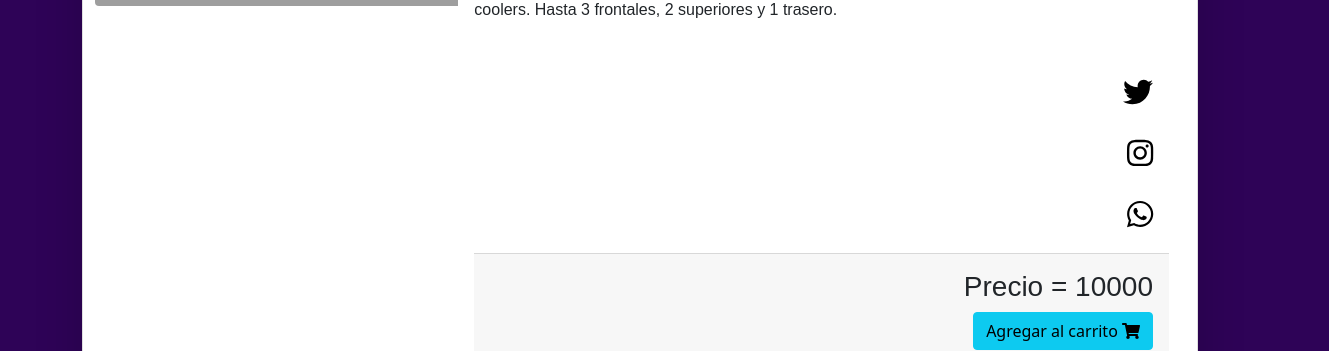
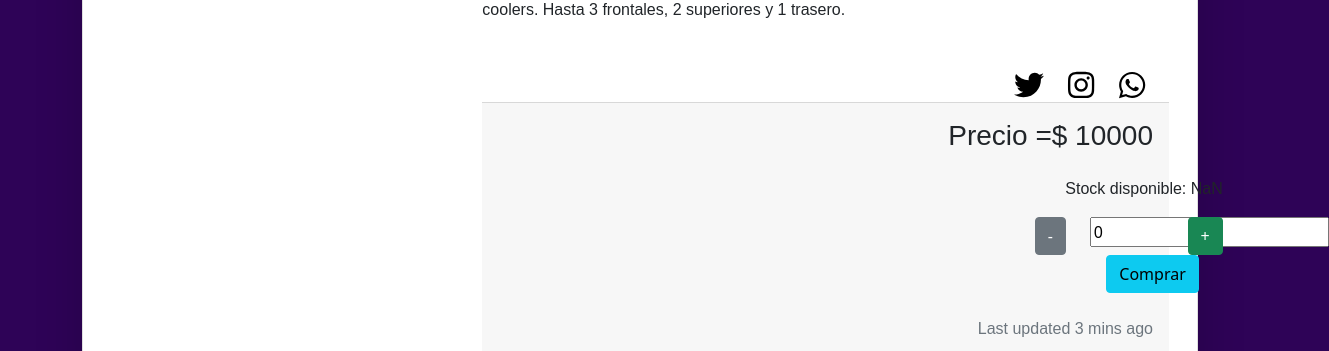
Before and after one commit to rozapa1998/ggtech2, a React (Create React App) app: page /detail/0 in a window 1280 px wide. Shown: the part 449-800 px from the top of the page, 1329 px wide, since content can reach past the window. Built offline with nearby package versions, Linux system fonts and the light colour scheme; grey boxes are pictures that could not be loaded.

Commit message:
desafio eventos

```diff
--- a/public/index.html
+++ b/public/index.html
@@ -10,34 +10,14 @@
       content="Web site created using create-react-app"
     />
     <link rel="apple-touch-icon" href="%PUBLIC_URL%/logo192.png" />
-    <!--
-      manifest.json provides metadata used when your web app is installed on a
-      user's mobile device or desktop. See https://developers.google.com/web/fundamentals/web-app-manifest/
-    -->
+
     <link rel="manifest" href="%PUBLIC_URL%/manifest.json" />
-    <!--
-      Notice the use of %PUBLIC_URL% in the tags above.
-      It will be replaced with the URL of the `public` folder during the build.
-      Only files inside the `public` folder can be referenced from the HTML.
 
-      Unlike "/favicon.ico" or "favicon.ico", "%PUBLIC_URL%/favicon.ico" will
-      work correctly both with client-side routing and a non-root public URL.
-      Learn how to configure a non-root public URL by running `npm run build`.
-    -->
-    <title>React App</title>
+    <title>GG-Tech</title>
   </head>
   <body>
     <noscript>You need to enable JavaScript to run this app.</noscript>
     <div id="root"></div>
-    <!--
-      This HTML file is a template.
-      If you open it directly in the browser, you will see an empty page.
 
-      You can add webfonts, meta tags, or analytics to this file.
-      The build step will place the bundled scripts into the <body> tag.
-
-      To begin the development, run `npm start` or `yarn start`.
-      To create a production bundle, use `npm run build` or `yarn build`.
-    -->
   </body>
 </html>
--- a/src/components/ItemCount/ItemCount.js
+++ b/src/components/ItemCount/ItemCount.js
@@ -1,45 +1,17 @@
-import React from 'react'
+import React,{useState} from 'react'
 
-const ItemCount = ({stockDisponible}) => {
-    //Estado
-    const [counter, setCounter] = React.useState(1)
-    const [stockInit, setStockInit] = React.useState(stockDisponible)
-    const [stock, setStock] = React.useState(stockDisponible)
 
     //Modificadores
-    const Incrementar = () => {
-        if (counter >= stockInit) {
-            alert("Superaste el stock")
-        }else{
-            setCounter(counter + 1);
-            setStock(stock - 1)
+    function ItemCount( {data , stock,  onAdd} ) {
+        const [count, setCount] = useState(0);
+
+        const agregar = (max) => {
+            count < max ? setCount(count + 1) : alert('Max. Superada');
         }
 
-    }
-
-    const Decrementar = () => {
-        if (counter <= 0) {
-            alert("El stock no puede ser menor a 0")
-        }else{
-            setCounter(counter - 1);
+        const quitar = () => {
+            count > 0 ? setCount(count-1) : alert('Min. no posible');
         }
-
-    }
-
-    //Boton Agregar
-    const OnAdd = () => {
-        setStockInit(stockInit - counter);
-        setCounter(0)
-    }
-
-    //Control
-    const ControlBtnAdd = () => {
-        if(stock === 0){
-            alert("Ya no queda stock")
-        }else{
-            OnAdd()
-        }
-    }
 
 
 
@@ -48,20 +20,25 @@ const ItemCount = ({stockDisponible}) => {
     return (
         <div className="row">
             <div className="col-12 pb-3">
-            <p className="card-text">Stock disponible: {stockInit}</p>
+            <p className="card-text">Stock disponible: {stock}</p>
             </div>
             <div className="col-4">
 
-            <button type="button" onClick={Decrementar} className="btn btn-secondary">-</button>
+            <button type="button" onClick={quitar} className="btn btn-secondary">-</button>
             </div>
             <div className="col-4">
-            <p>{counter}</p>
+            <input
+            id="cantidad"
+            value={count}></input>
             </div>
             <div className="col-4">
-            <button type="button" onClick={Incrementar} className="btn btn-success">+</button>
+            <button type="button" onClick={() => agregar(stock)} className="btn btn-success">+</button>
+
             </div>
-            <div className="col-12 pt-4">
-            <button type="button" id="btnA" onClick={ControlBtnAdd} className="btn btn-info">Agregar al Carrito</button>
+            <div className="row">
+                <div className="col-12 ps-5">
+                <button type="button" onClick={() => onAdd(count)} id= 'btnCompra' className="btn btn-info"> Comprar </button>
+                </div>
             </div>
         </div>
     )
--- a/src/components/ItemListContainer/Item.js
+++ b/src/components/ItemListContainer/Item.js
@@ -3,7 +3,7 @@ import { Link } from 'react-router-dom'
 import ItemCount from '../ItemCount/ItemCount'
 import "./item.css"
 
-const Item = ({img,precio,titulo,descripcion,id,stockDisponible}) => {
+const Item = ({id,img,precio,titulo,descripcion,stockDisponible}) => {
     return (
 
             <div className="Item col-4">
@@ -18,6 +18,7 @@ const Item = ({img,precio,titulo,descripcion,id,stockDisponible}) => {
                             <p className="card-text">{descripcion}</p>
                         </div>
                         <ItemCount stockDisponible={stockDisponible}/>
+
                     </div>
                 </div>
 
--- a/src/components/ItemListContainer/ItemDetails.js
+++ b/src/components/ItemListContainer/ItemDetails.js
@@ -1,19 +1,28 @@
-import React from 'react'
+import React,{useState} from 'react'
 import "./itemDetail.css"
 import {FontAwesomeIcon} from "@fortawesome/react-fontawesome";
 import {faShoppingCart} from "@fortawesome/free-solid-svg-icons"
 import {faTwitter} from "@fortawesome/free-brands-svg-icons"
 import {faInstagram } from '@fortawesome/free-brands-svg-icons';
 import {faWhatsapp} from "@fortawesome/free-brands-svg-icons"
+import ItemCount from '../ItemCount/ItemCount';
+import { Link } from 'react-router-dom';
 
 
-const ItemDetails = ({img,precio,titulo,descripcion,id}) => {
+const ItemDetails = ({img,precio,titulo,descripcion,id,stock}) => {
+
+    const[count, setCount] = useState(null)
+
+    const onAdd = (valor) => {
+        valor > 0 ?  setCount(valor) : alert("Agregar producto")
+        }
+
     return (
         <div className="ItemDetails">
             <div className="container pt-5">
                 <div className="row">
                 <div className="card mb-3 grande shadow-lg pt-5">
-                <div className="row g-0">
+                <div className="row">
                     <div className="col-md-4">
                     <img src={img} className="img-fluid rounded-start" alt="Producto"></img>
                     </div>
@@ -24,13 +33,19 @@ const ItemDetails = ({img,precio,titulo,descripcion,id}) => {
                         <p className="card-text pb-5">{descripcion}</p>
                         </div>
                         <div className="text-end">
-                                <p className="redes px-3"><FontAwesomeIcon icon={faTwitter}/></p>
-                                <p className="redes px-3"><FontAwesomeIcon icon={faInstagram}/></p>
-                                <p className="redes px-3"><FontAwesomeIcon icon={faWhatsapp}/></p>
+                                <FontAwesomeIcon className="redes me-4" icon={faTwitter}/>
+                                <FontAwesomeIcon className="redes me-4" icon={faInstagram}/>
+                                <FontAwesomeIcon className="redes me-4" icon={faWhatsapp}/>
                         </div>
                         <div className="card-footer text-end relative-bottom">
-                            <h3 className="pt-2">Precio = {precio}</h3>
-                            <button className="btn btn-info">Agregar al carrito <FontAwesomeIcon icon={faShoppingCart}/></button>
+                            <h3 className="pt-2">Precio =$ {precio}</h3>
+                                <div className="container p-3">
+                                            <div className="container col-5 count text-end relative-bottom">
+                                                <ItemCount
+                                                stock={stock - count}
+                                                />
+                                            </div>
+                                </div>
                             <p className="text-muted pt-2">Last updated 3 mins ago</p>
 
                         </div>
--- a/src/components/ItemListContainer/ItemList.js
+++ b/src/components/ItemListContainer/ItemList.js
@@ -60,7 +60,7 @@ const ItemList = () => {
             }
         ];
         resolve(Items)
-       }, 2000);
+       }, 1500);
    })
     myPromise.then(result =>{
         setProductos(result)
@@ -70,7 +70,7 @@ const ItemList = () => {
 
     return (
         <div className= "ItemList container">
-            <div className="row">
+            <div className="row ms-5">
                 {productos.map(producto => {
                 return(
                     <Item
@@ -79,7 +79,8 @@ const ItemList = () => {
                     id={producto.id}
                     precio={producto.precio}
                     titulo={producto.titulo}
-                    descripcion={producto.descripcion} />
+                    descripcion={producto.descripcion}
+                    stockDisponible={producto.stock}/>
                 )}
                 )}
                 </div>
--- a/src/components/ItemListContainer/itemDetail.css
+++ b/src/components/ItemListContainer/itemDetail.css
@@ -1,8 +1,12 @@
 .grande{
-    max-width: 1200px
+    max-width: 1500px
 }
 
 .redes{
     font-size: 30px;
     color: black;
 }
+
+.count{
+    margin-left: 473px;
+}
--- a/src/components/NavBar/NavBar.js
+++ b/src/components/NavBar/NavBar.js
@@ -31,7 +31,7 @@ const NavBar = () => {
     <Link to="/componentes" className="nav-link active blanco" href="#">Componentes</Link>
   </li>
   <li className="nav-item px-4">
-    <CartWidget/>
+    <Link to="/cart"><CartWidget/></Link>
   </li>
 </ul>
 </nav>
--- a/src/components/Views/Footer/Footer.js
+++ b/src/components/Views/Footer/Footer.js
@@ -2,11 +2,12 @@ import React from 'react'
 import "./Footer.css"
 import {FontAwesomeIcon} from "@fortawesome/react-fontawesome";
 import { faFacebook, faInstagram, faTwitter } from '@fortawesome/free-brands-svg-icons';
+import { faEnvelope, faPhone } from '@fortawesome/free-solid-svg-icons';
 
 const Footer = () => {
     return (
     <div className="Footer">
-        <div className="container footer">
+        <div className="container footer mt-4">
             <div className="row">
                 <div className="col-4 pt-3">
                     <p className="fuente-footer ">Siguenos en nuestras redes</p>
@@ -42,7 +43,8 @@ const Footer = () => {
                     <p className="fuente-footer"></p>
                 </div>
                 <div className="col-4">
-                    <p className="fuente-footer subrayado">Contacto</p>
+                    <p className="fuente-footer descripcion-footer"><FontAwesomeIcon icon={faPhone}/> +54 11-0000-0000</p>
+                    <p className="fuente-footer descripcion-footer"><FontAwesomeIcon icon={faEnvelope}/> ejemplo.rz@gmail.com</p>
                 </div>
             </div>
         </div>
--- a/src/index.js
+++ b/src/index.js
@@ -5,9 +5,7 @@ import App from './App';
 
 
 ReactDOM.render(
-  <React.StrictMode>
-    <App />
-  </React.StrictMode>,
+    <App />,
   document.getElementById('root')
 );
 
```
Also changed, not shown: src/components/ItemListContainer/ItemDetailContainer.js (deleted, +0 -54 lines).
